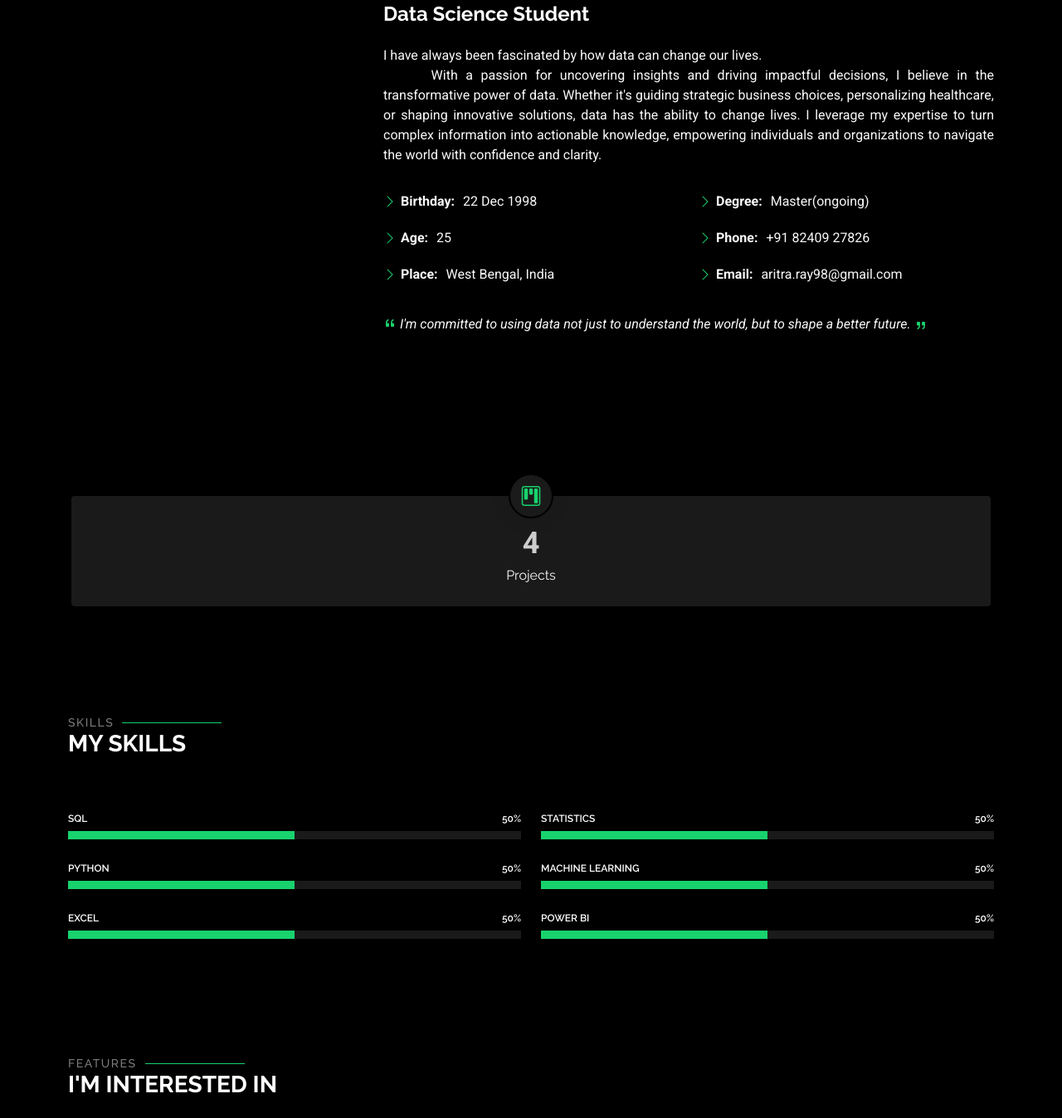
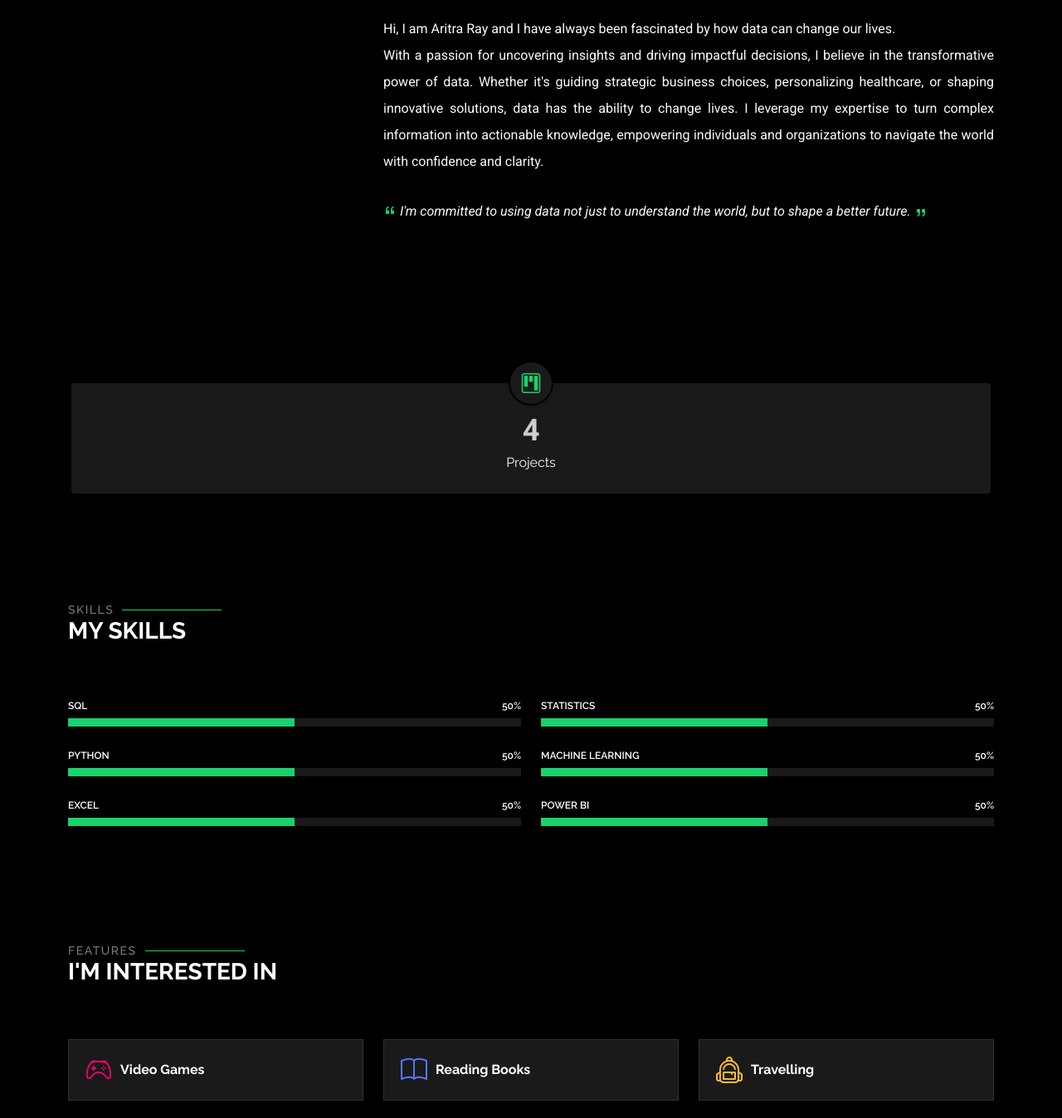
Before and after one commit to 4byss/Genesis, a plain HTML site: page about.html in a window 1280 px wide. Shown: the part 440-1788 px from the top of the page at 83% size. Drawn offline with nearby package versions, Linux system fonts and the light colour scheme.

Commit message:
description and columns changed
changed the description about me and adjusted columns in the interests section

```diff
--- a/about.html
+++ b/about.html
@@ -119,17 +119,12 @@
             <img src="assets/img/" class="img-fluid" alt="">
           </div>
           <div class="col-lg-8 content">
-            <h2>Data Science Student</h2>
-            <p class="py-3" style="text-align: justify;">
-              I have always been fascinated by how data can change our lives.<br>
-              &emsp;&emsp;&emsp; With a passion for uncovering insights and driving impactful decisions, I believe in
-              the transformative
-              power of data. Whether it's guiding strategic business choices, personalizing healthcare, or shaping
-              innovative solutions, data has the ability to change lives. I leverage my expertise to turn complex
-              information into actionable knowledge, empowering individuals and organizations to navigate the world with
-              confidence and clarity.
+            <!-- <h2>Data Science Student</h2> -->
+            <p class="py-3" style="text-align: justify; line-height: 2em; margin-bottom: 0;">
+              Hi, I am Aritra Ray and I have always been fascinated by how data can change our lives.<br>
+              With a passion for uncovering insights and driving impactful decisions, I believe in the transformative power of data. Whether it's guiding strategic business choices, personalizing healthcare, or shaping innovative solutions, data has the ability to change lives. I leverage my expertise to turn complex information into actionable knowledge, empowering individuals and organizations to navigate the world with confidence and clarity.
             </p>
-            <div class="row">
+            <!-- <div class="row">
               <div class="col-lg-6">
                 <ul>
                   <li><i class="bi bi-chevron-right"></i> <strong>Birthday:</strong> <span>22 Dec 1998</span></li>
@@ -143,14 +138,14 @@
                   <li><i class="bi bi-chevron-right"></i> <strong>Phone:</strong> <span>+91 82409 27826</span></li>
                   <li><i class="bi bi-chevron-right"></i> <strong>Email:</strong> <span>aritra.ray98@gmail.com</span>
                   </li>
-                  <!-- <li><i class="bi bi-chevron-right"></i> <strong>Linkedin:</strong> <span><a
+                  <li><i class="bi bi-chevron-right"></i> <strong>Linkedin:</strong> <span><a
                         href="https://www.linkedin.com/in/aritra-ray-a8310a1b2"
                         target="_blank">in/aritra-ray-a8310a1b2</a></span></li>
                   <li><i class="bi bi-chevron-right"></i> <strong>Github:</strong> <span><a
-                        href="https://github.com/4byss" target="_blank">github/4byss</a></span></li> -->
+                        href="https://github.com/4byss" target="_blank">github/4byss</a></span></li>
                 </ul>
               </div>
-            </div>
+            </div> -->
             <p class="fst-italic py-3" style="text-align: justify;">
               <i class="bi bi-quote quote-icon-left" style="color: #18d26e;"></i>
               <span>
@@ -275,42 +270,42 @@
 
         <div class="row gy-4">
 
-          <div class="col-lg-3 col-md-4" data-aos="fade-up" data-aos-delay="100">
+          <div class="col-lg-4 col-md-4" data-aos="fade-up" data-aos-delay="100">
             <div class="features-item">
               <i class="bi bi-controller" style="color: #e80368;"></i>
               <h3><a href="#interests" class="stretched-link">Video Games</a></h3>
             </div>
           </div><!-- End Feature Item -->
 
-          <div class="col-lg-3 col-md-4" data-aos="fade-up" data-aos-delay="200">
+          <div class="col-lg-4 col-md-4" data-aos="fade-up" data-aos-delay="200">
             <div class="features-item">
               <i class="bi bi-book" style="color: #5578ff;"></i>
               <h3><a href="#interests" class="stretched-link">Reading Books</a></h3>
             </div>
           </div><!-- End Feature Item -->
 
-          <div class="col-lg-3 col-md-4" data-aos="fade-up" data-aos-delay="300">
+          <div class="col-lg-4 col-md-4" data-aos="fade-up" data-aos-delay="300">
             <div class="features-item">
               <i class="bi bi-backpack2" style="color: #ffbb2c;"></i>
               <h3><a href="#interests" class="stretched-link">Travelling</a></h3>
             </div>
           </div><!-- End Feature Item -->
 
-          <div class="col-lg-3 col-md-4" data-aos="fade-up" data-aos-delay="400">
+          <div class="col-lg-4 col-md-4" data-aos="fade-up" data-aos-delay="400">
             <div class="features-item">
               <i class="bi bi-database" style="color: #47aeff;"></i>
               <h3><a href="#interests" class="stretched-link">Learning New Skills</a></h3>
             </div>
           </div><!-- End Feature Item -->
 
-          <div class="col-lg-3 col-md-4" data-aos="fade-up" data-aos-delay="500">
+          <div class="col-lg-4 col-md-4" data-aos="fade-up" data-aos-delay="500">
             <div class="features-item">
               <i class="bi bi-egg" style="color: #fcbc91;"></i>
               <h3><a href="#interests" class="stretched-link">Foody</a></h3>
             </div>
           </div><!-- End Feature Item -->
 
-          <div class="col-lg-3 col-md-4" data-aos="fade-up" data-aos-delay="600">
+          <div class="col-lg-4 col-md-4" data-aos="fade-up" data-aos-delay="600">
             <div class="features-item">
               <i class="bi bi-music-note-beamed" style="color: #e361ff;"></i>
               <h3><a href="#interests" class="stretched-link">Music Enthusiast</a></h3>
```
